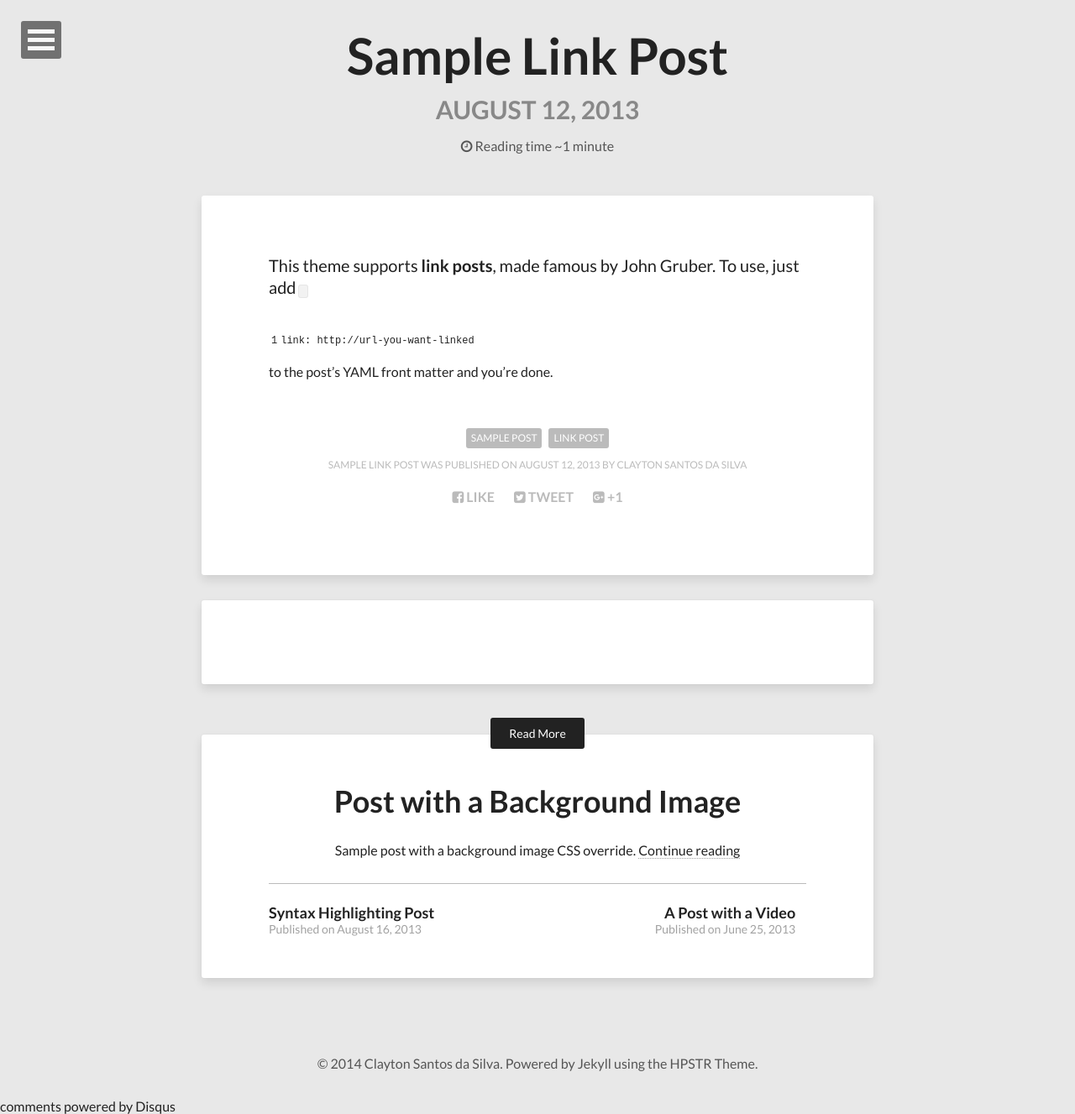
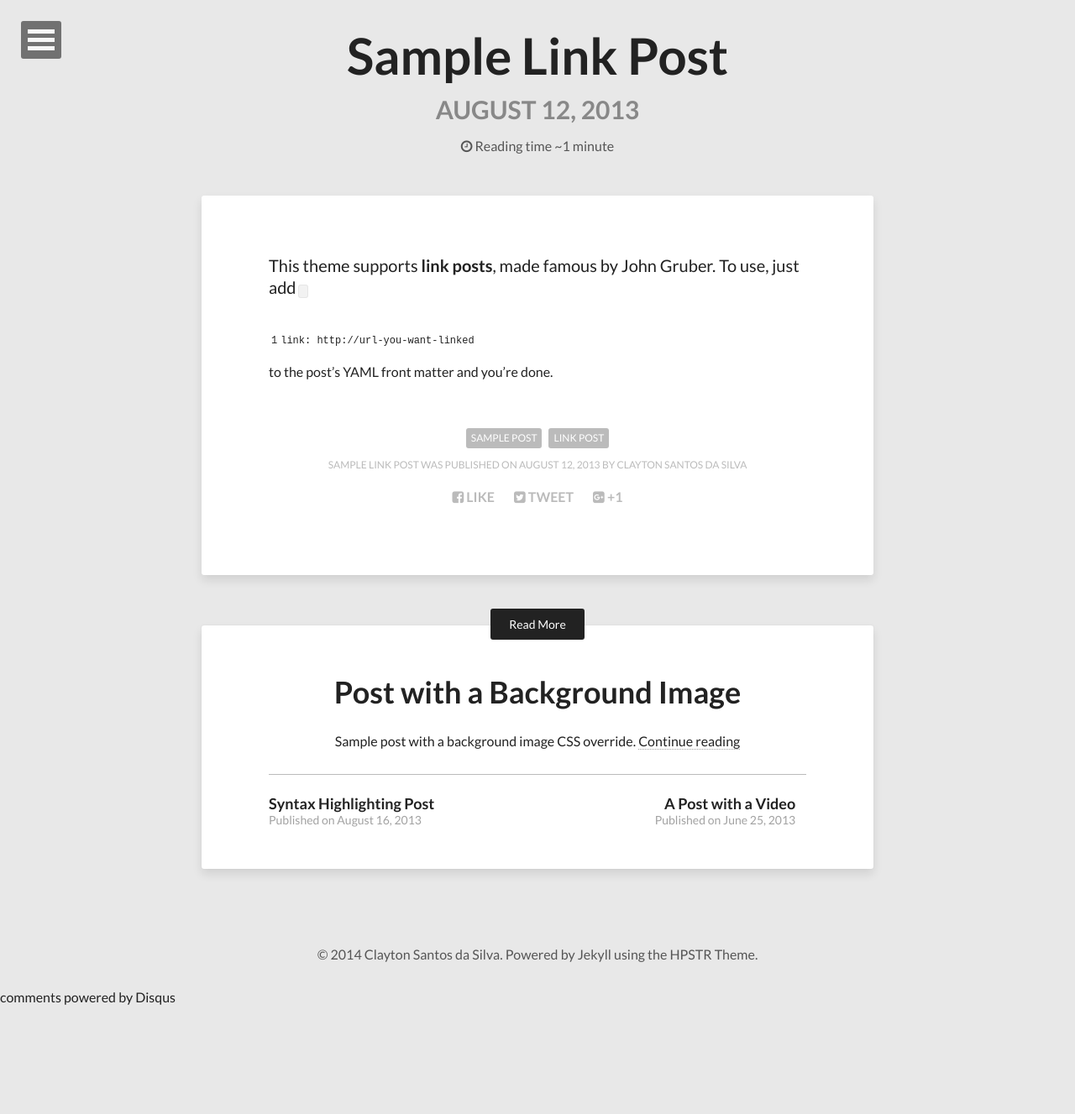
Before and after one commit to claytonsilva/claytonsilva.github.io, a Jekyll site: the page built from _posts/2013-08-12-sample-link-post.md, in a window 1280 px wide. Shown: the whole page at 84% size. Built offline with Jekyll 4.4.1, drawn with Linux system fonts in a browser that asks for light colours; nearby versions of some CDN libraries; comment, search, counter and statistics services are not loaded; after the commit the page ends 1197 px from its top, so only the background shows below that.

Commit message:
ajustado tag comment

```diff
--- a/_layouts/post.html
+++ b/_layouts/post.html
@@ -56,7 +56,6 @@
         </div><!-- /.social-share -->{% endif %}
       </footer>
     </div><!-- /.entry-content -->
-    {% if site.disqus_shortname and page.comments %}<section id="disqus_thread"></section><!-- /#disqus_thread -->{% endif %}
     {% if site.related_posts.size %}
     <div class="read-more">
       {% for post in site.related_posts limit:1 %}
@@ -80,7 +79,7 @@
     </div><!-- /.read-more -->
   </article>
 </div><!-- /#main -->
-
+<div id="comments"></div>
 <div class="footer-wrapper">
     <script>
         gapi.comments.render('comments', {
```
